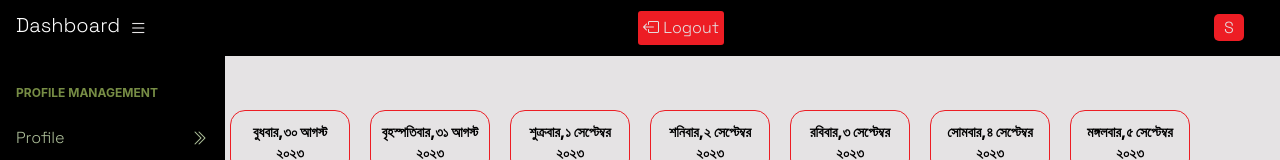
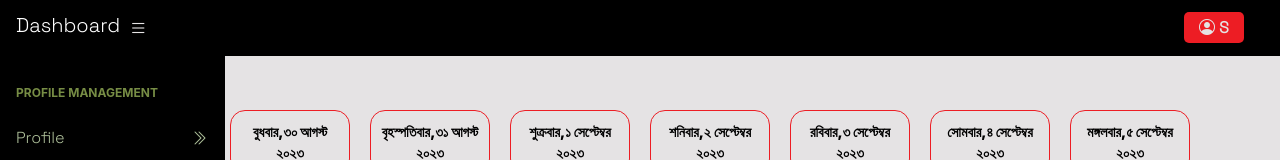
Before and after one commit to Unicon-Solution-Limited/dishco_frontend, a React (Create React App) app: page /todayCateringOrder in a window 1280 px wide. Shown: the top 160 px of the page. Built offline with nearby package versions, Linux system fonts and the light colour scheme; no server answers; sample sign-in values are in the browser's storage.

Commit message:
logout btn redesign

```diff
--- a/src/Components/Dashboard/Layouts/Layouts.css
+++ b/src/Components/Dashboard/Layouts/Layouts.css
@@ -57,10 +57,11 @@
 }
 .userName_login {
   background-color: var(--red);
-  padding: 3px 10px;
+  padding: 5px 15px;
   color: var(--white) !important;
   border-radius: 5px;
   text-transform: uppercase;
+  font-weight: 700;
 }
 .userName_login:hover {
   background-color: var(--green);
@@ -75,13 +76,6 @@
   background-color: var(--red) !important;
   transition: 0.3s;
 }
-.extra-logout-btn {
-  padding: 5px;
-  text-decoration: none;
-}
-.extra-logout-btn a {
-  color: var(--white) !important;
-}
 @media only screen and (min-width: 960px) {
   .cross_btn {
     display: none;
--- a/src/Components/Dashboard/Layouts/TopbarNav.js
+++ b/src/Components/Dashboard/Layouts/TopbarNav.js
@@ -5,6 +5,8 @@ import toggler from "./toggler";
 
 const TopbarNav = () => {
   const { logout, currentUser } = useAuth();
+
+  console.log(currentUser);
 
   //remove dishco token
   const removeDishcoToken = () => {
@@ -27,17 +29,6 @@ const TopbarNav = () => {
           </button>
         </div>
 
-        <span
-          onClick={() => {
-            logout();
-            removeDishcoToken();
-          }}
-          className="MyBtn extra-logout-btn"
-        >
-          <i onClick={logout} className="bi bi-box-arrow-left"></i>{" "}
-          <Link to="/">Logout</Link>
-        </span>
-
         <ul className="navbar-nav ms-auto ms-md-0 me-3 me-lg-4">
           <li className="nav-item dropdown">
             <Link
@@ -51,6 +42,7 @@ const TopbarNav = () => {
               {currentUser ? (
                 <>
                   <span className="userName_login">
+                    <i className="bi bi-person-circle"></i>{" "}
                     {currentUser.displayName.slice(0, 1)}
                   </span>
                 </>
```
